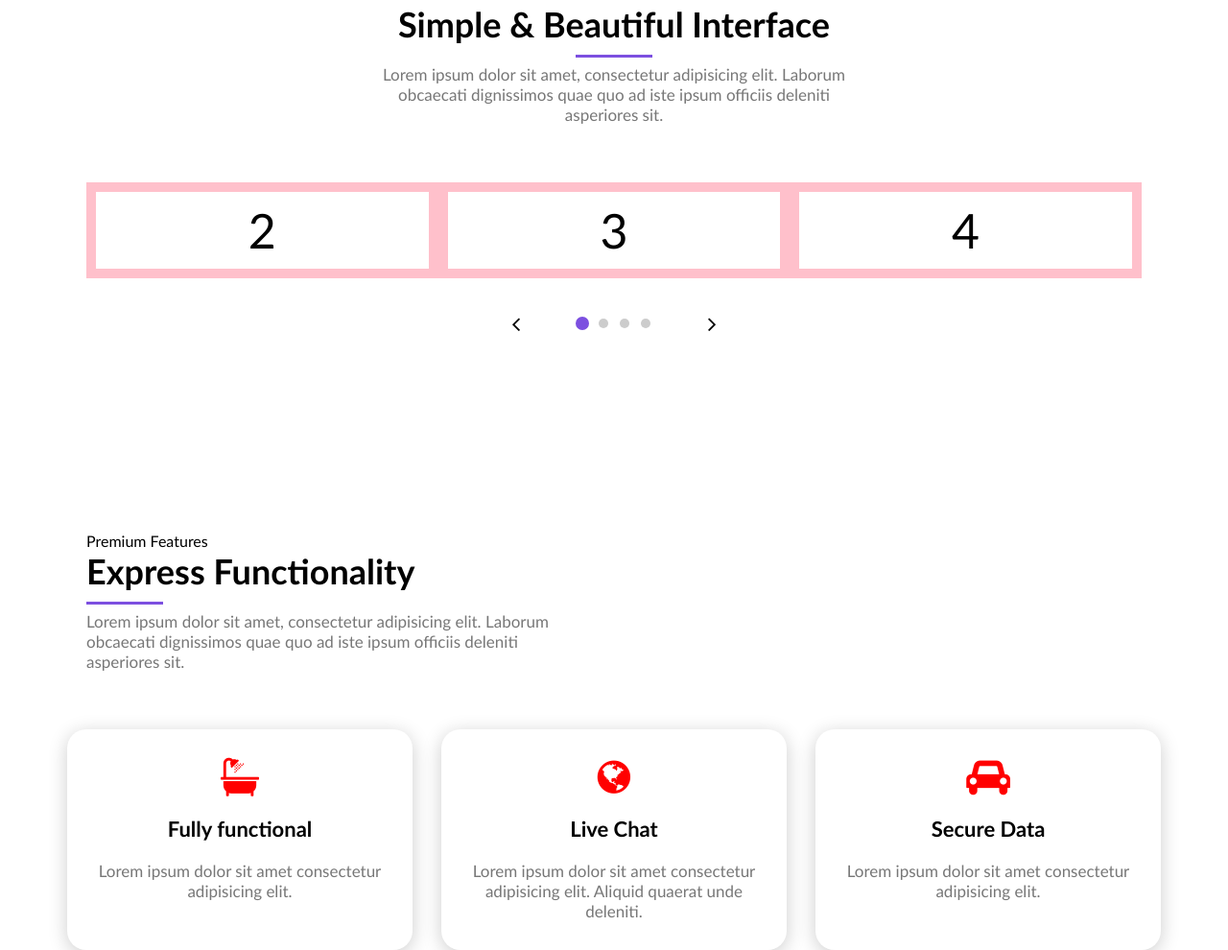
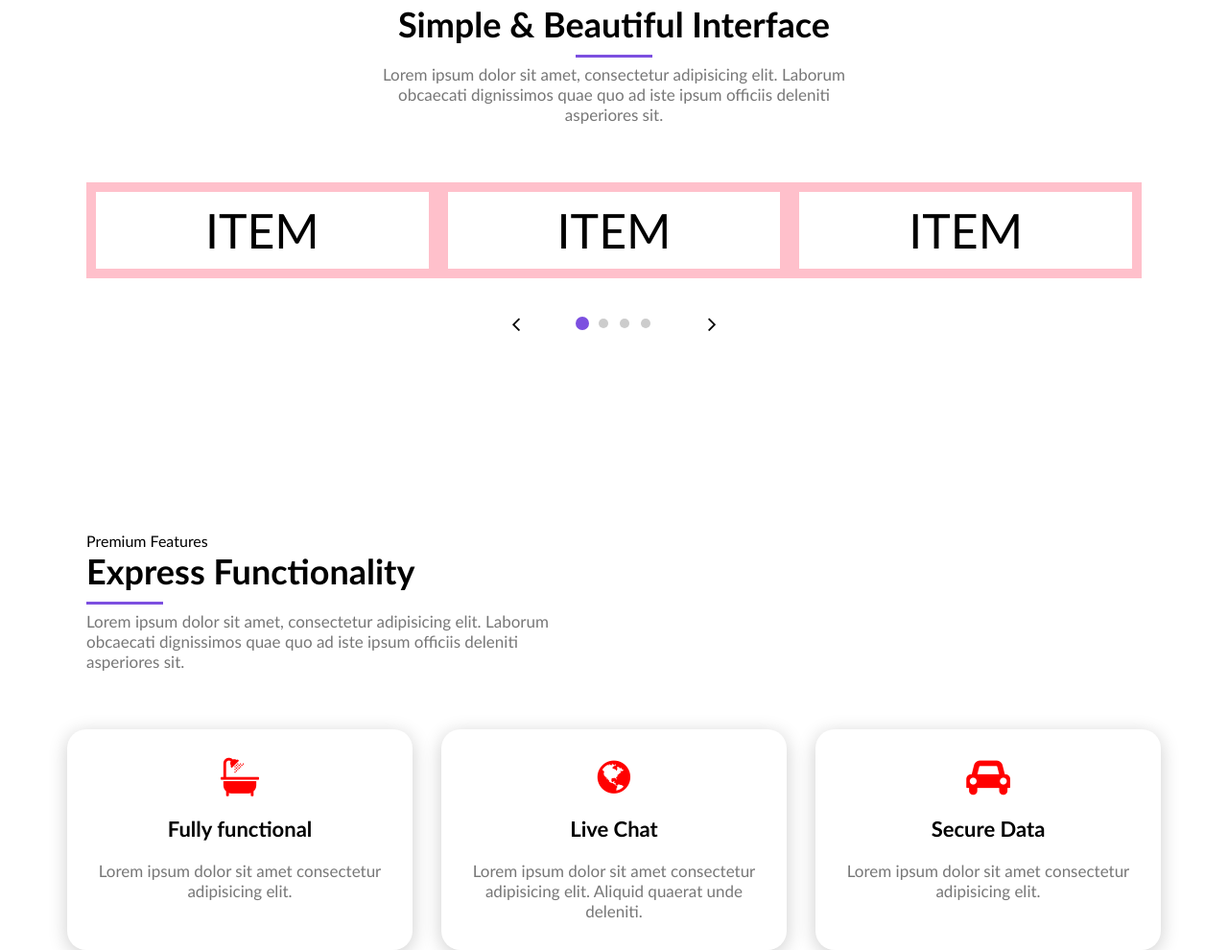
Before and after one commit to front-end-by-rimantas/35-grupe-portfolio, a plain HTML site: page index.html in a window 1280 px wide. Shown: the part 901-1891 px from the top of the page at 96% size. Drawn offline with Linux system fonts and the light colour scheme.

Commit message:
Carousel demo list

```diff
--- a/css/components/carousel.css
+++ b/css/components/carousel.css
@@ -10,7 +10,7 @@
     display: flex;
     width: calc(8 / 3 * 100%);
     transition: all 2s;
-    transform: translateX(-37.5%);
+    transform: translateX(0%);
 }
 .carousel .list > .item {
     display: flex;
--- a/js/components/carousel/Carousel.js
+++ b/js/components/carousel/Carousel.js
@@ -36,10 +36,15 @@ class Carousel {
     }
 
     isValidSelector() {
-        return true;
+        return typeof this.selector === 'string' && this.selector !== '';
     }
 
     isValidData() {
+        if (!this.isObject(this.data)
+            || !Array.isArray(this.data.list)
+            || this.data.list.length === 0) {
+            return false;
+        }
         return true;
     }
 
@@ -87,16 +92,34 @@ class Carousel {
     }
 
     listHTML() {
+        let HTML = '';
+        let copyCount = 0;
+
+        for (const key in this.size) {
+            if (copyCount < this.size[key]) {
+                copyCount = this.size[key];
+            }
+        }
+
+        const list = [
+            ...this.data.list.slice(-copyCount),
+            ...this.data.list,
+            ...this.data.list.slice(0, copyCount),
+        ];
+
+        console.log(list);
+
+        for (const item of list) {
+            HTML += `<div class="item">ITEM</div>`;
+        }
+
+        const width = list.length / this.size.desktop * 100;
+        const trans = 100 / list.length * this.size.desktop;
         return `<div class="list-view">
-                    <div class="list">
-                        <div class="item">3</div>
-                        <div class="item">4</div>
-                        <div class="item">1</div>
-                        <div class="item">2</div>
-                        <div class="item">3</div>
-                        <div class="item">4</div>
-                        <div class="item">1</div>
-                        <div class="item">2</div>
+                    <div class="list"
+                         style="transform: translateX(-${trans}%);
+                                width: ${width}%;">
+                        ${HTML}
                     </div>
                 </div>`;
     }
--- a/js/pages/home.js
+++ b/js/pages/home.js
@@ -95,8 +95,8 @@ if (featureErr) {
 new Carousel('#interface_carousel', InterfaceCard, interfaceData, {
     size: {
         mobile: 1,
-        tablet: 1,
-        desktop: 1,
+        tablet: 2,
+        desktop: 3,
     },
     previousNext: true,
     dots: true,
```
